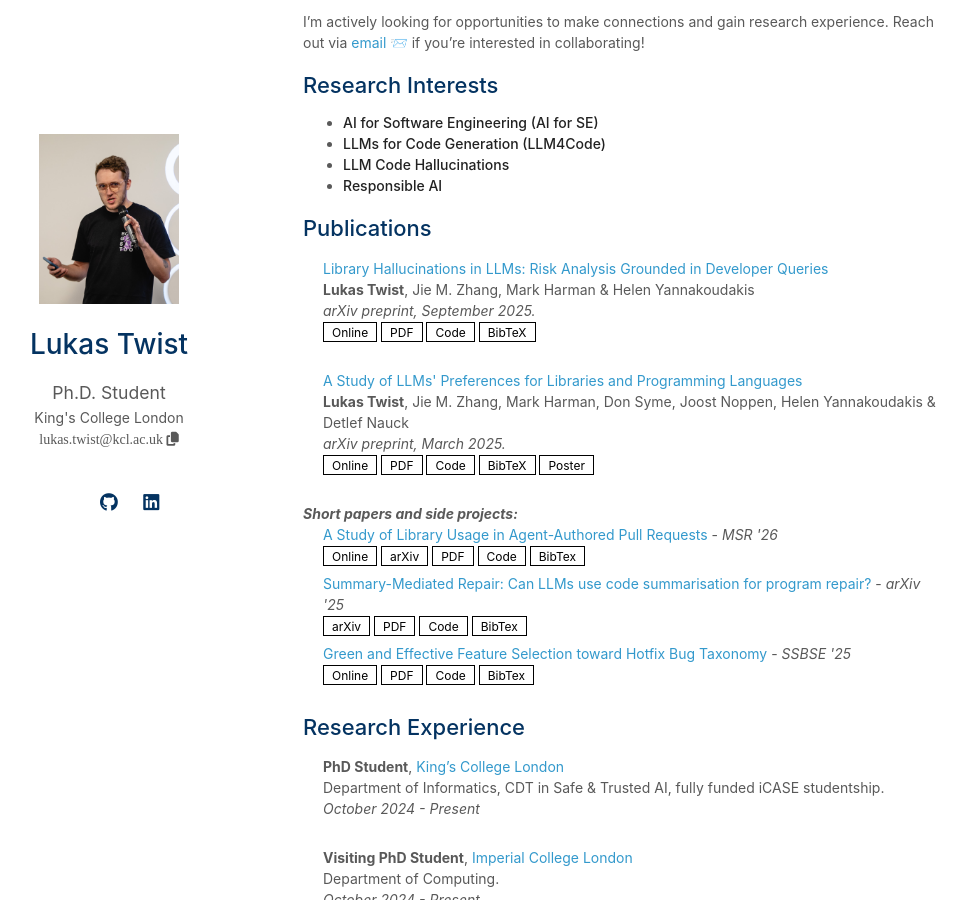
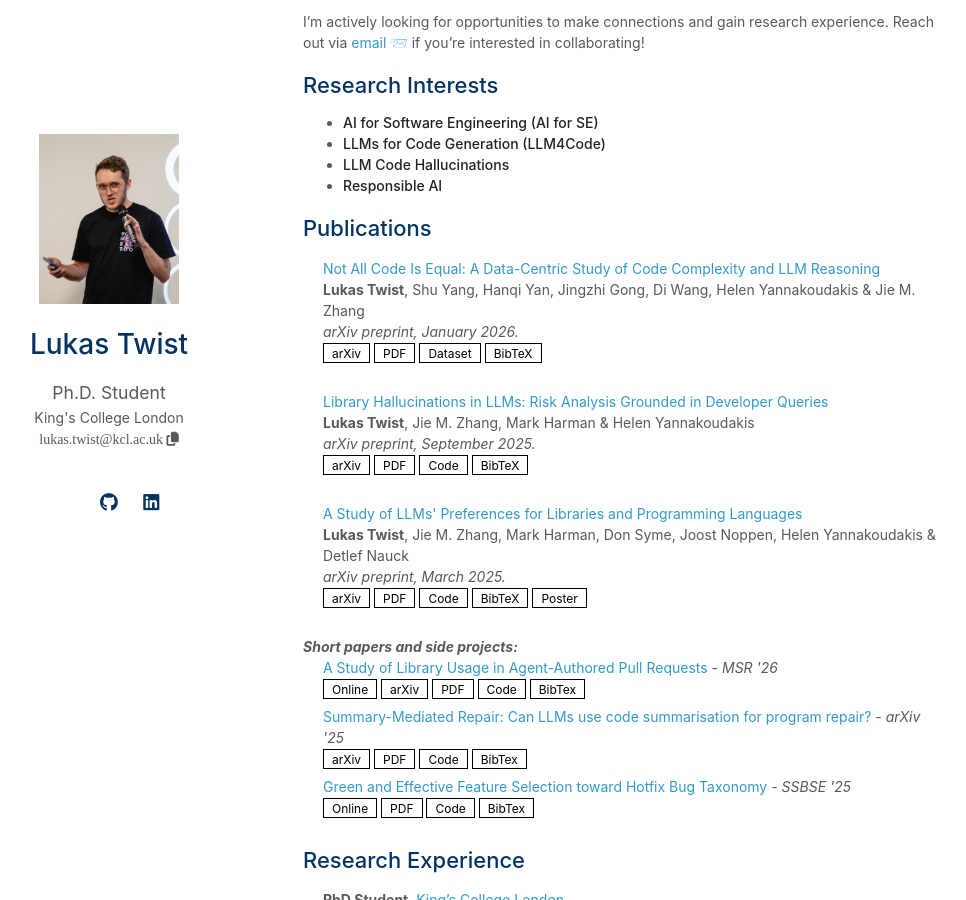
Before and after one commit to itsluketwist/itsluketwist.github.io, a Jekyll site: the page built from index.md, in a window 1280 px wide and 900 px high, scrolled down 310 px. Shown: the whole window, without its empty margins (167-1133 px from the left). Built offline with Jekyll 4.4.1, drawn with Linux system fonts in a browser that asks for light colours; a style sheet for code colours, icons or effects is not loaded; our own code applies the rules of GitHub Pages for plain Markdown files.

Commit message:
Add paper to website.

```diff
--- a/_data/publications.yml
+++ b/_data/publications.yml
@@ -1,9 +1,17 @@
 main:
+
+  - title: "Not All Code Is Equal: A Data-Centric Study of Code Complexity and LLM Reasoning"
+    authors: <b>Lukas Twist</b>, Shu Yang, Hanqi Yan, Jingzhi Gong, Di Wang, Helen Yannakoudakis & Jie M. Zhang
+    main: arXiv preprint, January 2026
+    arxiv: https://arxiv.org/abs/2601.21894
+    pdf: https://arxiv.org/pdf/2601.21894
+    data: https://huggingface.co/datasets/itsluketwist/NotAllCodeIsEqual
+    bibtex: ./assets/bibtex/arxiv-code-complexity-reasoning.bib
 
   - title: "Library Hallucinations in LLMs: Risk Analysis Grounded in Developer Queries"
     authors: <b>Lukas Twist</b>, Jie M. Zhang, Mark Harman & Helen Yannakoudakis
     main: arXiv preprint, September 2025
-    url: https://arxiv.org/abs/2509.22202
+    arxiv: https://arxiv.org/abs/2509.22202
     pdf: https://arxiv.org/pdf/2509.22202
     code: https://github.com/itsluketwist/realistic-library-hallucinations
     bibtex: ./assets/bibtex/arxiv-realistic-library-hallucinations.bib
@@ -11,7 +19,7 @@ main:
   - title: "A Study of LLMs' Preferences for Libraries and Programming Languages"
     authors: <b>Lukas Twist</b>, Jie M. Zhang, Mark Harman, Don Syme, Joost Noppen, Helen Yannakoudakis & Detlef Nauck
     main: arXiv preprint, March 2025
-    url: https://arxiv.org/abs/2503.17181
+    arxiv: https://arxiv.org/abs/2503.17181
     pdf: https://arxiv.org/pdf/2503.17181
     code: https://github.com/itsluketwist/llm-code-bias
     bibtex: ./assets/bibtex/arxiv-llm-code-bias.bib
--- a/_includes/publications.md
+++ b/_includes/publications.md
@@ -6,7 +6,12 @@
 
 <div class="pub-row">
   <div class="col-sm-9" style="position: relative;padding-right: 15px;padding-left: 20px;">
-      <div class="title"><a href="{{ link.url }}"  target="_blank">{{ link.title }}</a></div>
+      {% assign title_url = link.url | default: link.arxiv %}
+      {% if title_url %}
+      <div class="title"><a href="{{ title_url }}" target="_blank">{{ link.title }}</a></div>
+      {% else %}
+      <div class="title">{{ link.title }}</div>
+      {% endif %}
       <div class="author">{{ link.authors }}</div>
       {% if link.workshop %}
       <div class="periodical"><em>{{ link.workshop }}, at the {{link.main }}.</em></div>
@@ -18,11 +23,17 @@
       {% if link.url %}
       <a href="{{ link.url }}" class="btn btn-sm z-depth-0" role="button" target="_blank" style="font-size:12px;">Online</a>
       {% endif %}
+      {% if link.arxiv %}
+      <a href="{{ link.arxiv }}" class="btn btn-sm z-depth-0" role="button" target="_blank" style="font-size:12px;">arXiv</a>
+      {% endif %}
       {% if link.pdf %}
       <a href="{{ link.pdf }}" class="btn btn-sm z-depth-0" role="button" target="_blank" style="font-size:12px;">PDF</a>
       {% endif %}
       {% if link.code %}
       <a href="{{ link.code }}" class="btn btn-sm z-depth-0" role="button" target="_blank" style="font-size:12px;">Code</a>
+      {% endif %}
+      {% if link.data %}
+      <a href="{{ link.data }}" class="btn btn-sm z-depth-0" role="button" target="_blank" style="font-size:12px;">Dataset</a>
       {% endif %}
       {% if link.bibtex %}
       <a href="{{ link.bibtex }}" class="btn btn-sm z-depth-0" role="button" target="_blank" style="font-size:12px;">BibTeX</a>
@@ -31,7 +42,7 @@
       <a href="{{ link.poster }}" class="btn btn-sm z-depth-0" role="button" target="_blank" style="font-size:12px;">Poster</a>
       {% endif %}
       {% if link.notes %}
-      <strong> <i style="color:#e74d3c">{{ link.notes }}</i></strong>
+      <strong><i style="color:#e74d3c">{{ link.notes }}</i></strong>
       {% endif %}
       {% if link.others %}
       {{ link.others }}
@@ -51,7 +62,12 @@
 
 <div class="pub-row">
   <div class="col-sm-9" style="position: relative;padding-right: 15px;padding-left: 20px;">
-      <div class="sidetitle"><a href="{{ link.url }}"  target="_blank">{{ link.title }}</a> - <i>{{ link.where }}</i></div>
+      {% assign title_url = link.url | default: link.arxiv %}
+      {% if title_url %}
+      <div class="sidetitle"><a href="{{ title_url }}" target="_blank">{{ link.title }}</a> - <i>{{ link.where }}</i></div>
+      {% else %}
+      <div class="sidetitle">{{ link.title }} - <i>{{ link.where }}</i></div>
+      {% endif %}
 
     <div class="links">
       {% if link.url %}
@@ -65,6 +81,9 @@
       {% endif %}
       {% if link.code %}
       <a href="{{ link.code }}" class="btn btn-sm z-depth-0" role="button" target="_blank" style="font-size:12px;">Code</a>
+      {% endif %}
+      {% if link.data %}
+      <a href="{{ link.data }}" class="btn btn-sm z-depth-0" role="button" target="_blank" style="font-size:12px;">Dataset</a>
       {% endif %}
       {% if link.bibtex %}
       <a href="{{ link.bibtex }}" class="btn btn-sm z-depth-0" role="button" target="_blank" style="font-size:12px;">BibTex</a>
--- /dev/null
+++ b/assets/bibtex/arxiv-code-complexity-reasoning.bib
@@ -0,0 +1,10 @@
+@article{twistCodeComplexityReasoning2025,
+  title = {{Not All Code Is Equal: A Data-Centric Study of Code Complexity and LLM Reasoning}},
+  shorttitle = {{Not All Code Is Equal}},
+  author = {Twist, Lukas and Yang, Shu and Yan, Hanqi and Gong, Jingzhi and Wang, Di and Yannakoudakis, Helen and Zhang, Jie M.},
+  journal = {{arXiv preprint arXiv:2601.21894}},
+  year = {2026},
+  month = {January},
+  publisher = {arXiv},
+  url = {http://arxiv.org/abs/2601.21894},
+}
```
